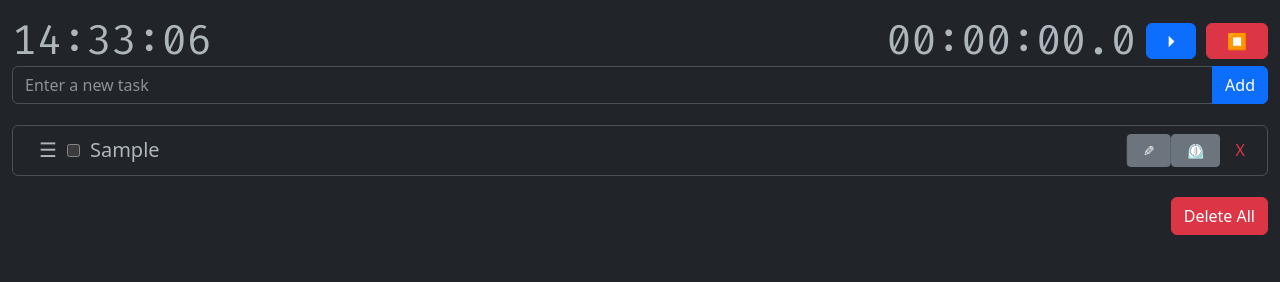
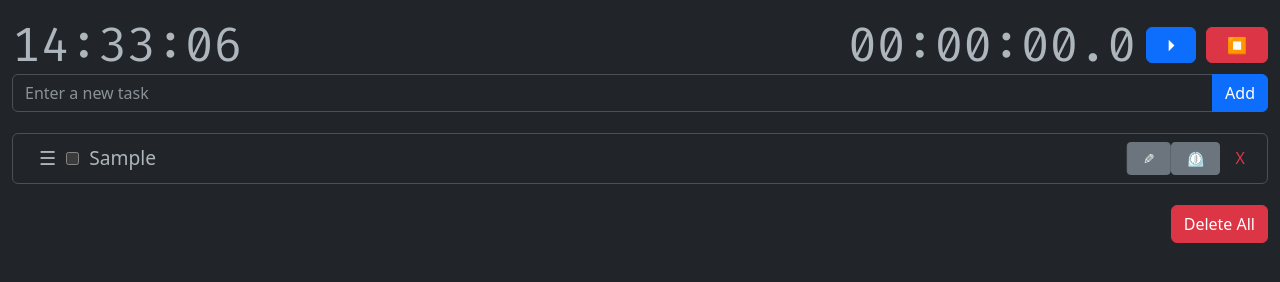
Before and after one commit to sergantspok88/HtmlSimpleToDo, a website with bundled scripts: page public/index.html in a window 1280 px wide. Both pictures are taken after typing "Sample" into the empty fields and a click on the button "Add". Built offline with nearby package versions, Linux system fonts and the light colour scheme.

Commit message:
Slightly increased font size for some elements

```diff
--- a/public/styles.css
+++ b/public/styles.css
@@ -11,7 +11,7 @@ li {
     padding: 8px;
     border: 1px solid #d1d3e2;
     border-radius: 5px;
-    font-size: 20px;
+    font-size: 1.2rem;
 }
 
 li:hover {
@@ -35,7 +35,7 @@ input[type="checkbox"] {
 }
 
 .timestamp {
-    font-size: 0.8rem;
+    font-size: 0.9rem;
 }
 
 .delete-button {
@@ -59,7 +59,7 @@ input[type="checkbox"] {
 #currentTime,
 #stopwatch {
     font-family: 'Fira Code', monospace;
-    font-size: 2.6em;
+    font-size: 3.0rem;
 }
 
 #deleteAllButton {
```
